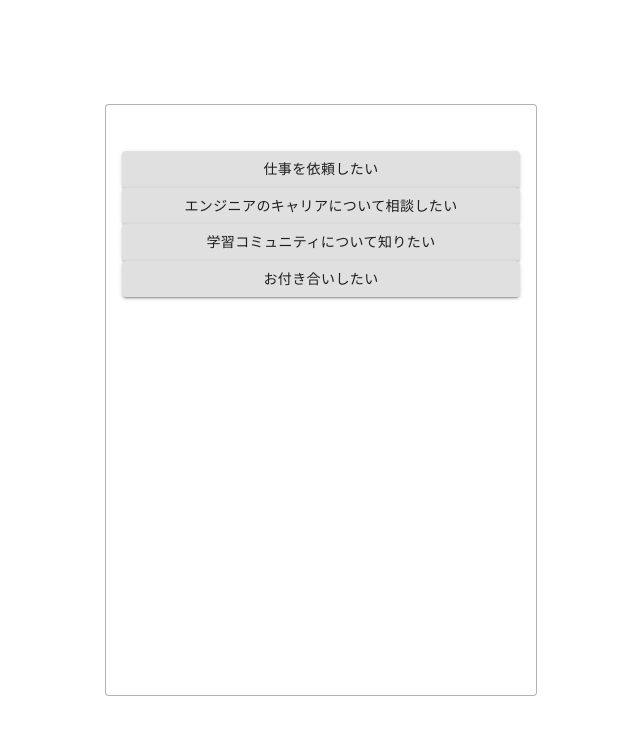
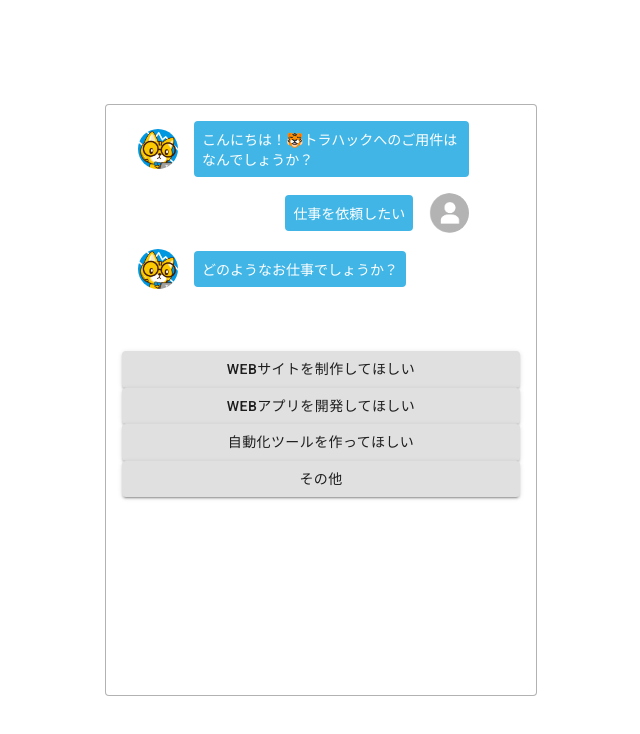
Before and after one commit to ryo-koba108/chatbot, a React (Create React App) app: page / in a window 1280 px wide. Both pictures are taken after a click on the button "仕事を依頼したい". Shown: the top 734 px of the page, without its empty margins (319-959 px from the left). Built offline with nearby package versions, Linux system fonts and the light colour scheme.

Commit message:
made chats

```diff
--- a/src/App.jsx
+++ b/src/App.jsx
@@ -1,7 +1,7 @@
 import React from 'react'
 import defaultDataset from './dataset'
 import './assets/styles/style.css'
-import { AnswersList } from './components'
+import { AnswersList, Chats } from './components'
 
 export default class App extends React.Component {
   constructor(props) {
@@ -13,26 +13,59 @@ export default class App extends React.Component {
       dataset: defaultDataset,
       open: false,
     }
+    this.selectAnswers = this.selectAnswers.bind(this)
   }
 
-  initAnswer = () => {
-    const initDataset = this.state.dataset[this.state.currentId]
-    const initAnswers = initDataset.answers
+  displayNextQuestion = (nextQuestionId) => {
+    const chats = this.state.chats
+    chats.push({
+      text: this.state.dataset[nextQuestionId].question,
+      type: 'question',
+    })
 
     this.setState({
-      answers: initAnswers,
+      answers: this.state.dataset[nextQuestionId].answers,
+      chats: chats,
+      currentId: nextQuestionId,
     })
   }
 
+  selectAnswers = (selectAnswer, nextQuestionId) => {
+    switch (true) {
+      case nextQuestionId === 'init':
+        this.displayNextQuestion(nextQuestionId)
+        break
+      default:
+        const chats = this.state.chats
+        chats.push({
+          text: selectAnswer,
+          type: 'answer',
+        })
+
+        this.setState({
+          chats: chats,
+        })
+
+        this.displayNextQuestion(nextQuestionId)
+
+        break
+    }
+  }
+
   componentDidMount() {
-    this.initAnswer()
+    const initAnswer = ''
+    this.selectAnswers(initAnswer, this.state.currentId)
   }
 
   render() {
     return (
       <section className="c-section">
         <div className="c-box">
-          <AnswersList answers={this.state.answers} />
+          <Chats chats={this.state.chats} />
+          <AnswersList
+            answers={this.state.answers}
+            select={this.selectAnswers}
+          />
         </div>
       </section>
     )
--- a/src/components/Answer.jsx
+++ b/src/components/Answer.jsx
@@ -1,14 +1,21 @@
 import React from 'react'
-import { makeStyles } from '@material-ui/core/styles'
+// import { makeStyles } from '@material-ui/core/styles'
 import Button from '@material-ui/core/Button'
 
-const useStyles = makeStyles((theme) => ({
-  root: {},
-}))
+// const useStyles = makeStyles((theme) => ({
+//   root: {},
+// }))
 
 const Answer = (props) => {
   // const classes = useStyles()
-  return <Button variant="contained">{props.content}</Button>
+  return (
+    <Button
+      variant="contained"
+      onClick={() => props.select(props.content, props.nextId)}
+    >
+      {props.content}
+    </Button>
+  )
 }
 
 export default Answer
--- a/src/components/AnswersList.jsx
+++ b/src/components/AnswersList.jsx
@@ -5,7 +5,14 @@ const AnswersList = (props) => {
   return (
     <div className="c-grid__answer">
       {props.answers.map((value, index) => {
-        return <Answer content={value.content} key={index} />
+        return (
+          <Answer
+            content={value.content}
+            nextId={value.nextId}
+            key={index.toString()}
+            select={props.select}
+          />
+        )
       })}
     </div>
   )
--- /dev/null
+++ b/src/components/Chat.jsx
@@ -0,0 +1,26 @@
+import React from 'react'
+import ListItem from '@material-ui/core/ListItem'
+import ListItemAvatar from '@material-ui/core/ListItemAvatar'
+import Avatar from '@material-ui/core/Avatar'
+import NoProfile from '../assets/images/no-profile.png'
+import Torahack from '../assets/images/torahack.png'
+
+const Chat = (props) => {
+  const isQuestion = props.type === 'question'
+  const classes = isQuestion ? 'p-chat__row' : 'p-chat__reverse'
+
+  return (
+    <ListItem className={classes}>
+      <ListItemAvatar>
+        {isQuestion ? (
+          <Avatar alt="icon" src={Torahack} />
+        ) : (
+          <Avatar alt="icon" src={NoProfile} />
+        )}
+      </ListItemAvatar>
+      <div className="p-chat__bubble">{props.text}</div>
+    </ListItem>
+  )
+}
+
+export default Chat
--- /dev/null
+++ b/src/components/Chats.jsx
@@ -0,0 +1,27 @@
+import React from 'react'
+import List from '@material-ui/core/List'
+import { makeStyles } from '@material-ui/core/styles'
+import { Chat } from '.'
+
+const useStyles = makeStyles((theme) => ({
+  root: {
+    width: '100%',
+    maxWidth: '36ch',
+    backgroundColor: theme.palette.background.paper,
+  },
+  inline: {
+    display: 'inline',
+  },
+}))
+const Chats = (props) => {
+  const classes = useStyles()
+  return (
+    <List className={classes.root}>
+      {props.chats.map((chat, index) => {
+        return <Chat text={chat.text} type={chat.type} key={index.toString()} />
+      })}
+    </List>
+  )
+}
+
+export default Chats
```
Also changed, not shown: src/components/index.js (+5 -3 lines), src/assets/images/no-profile.png (added), src/assets/images/torahack.png (added).
